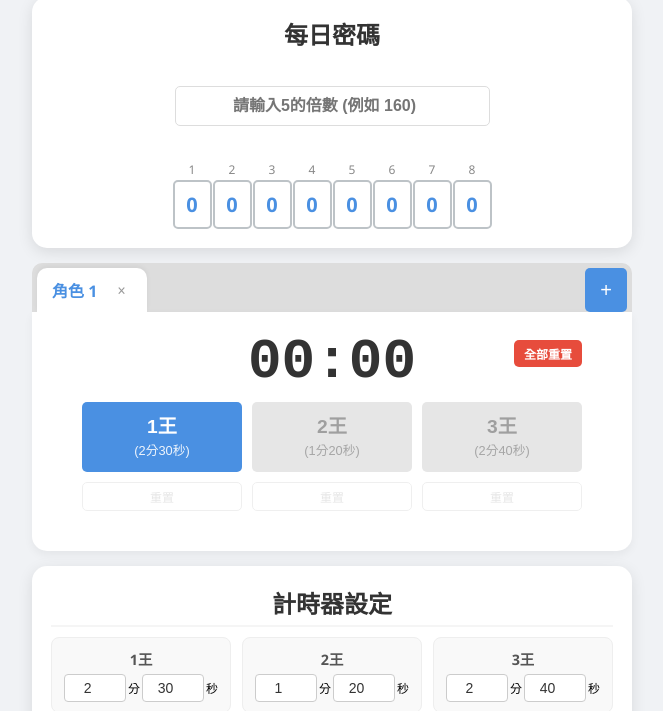
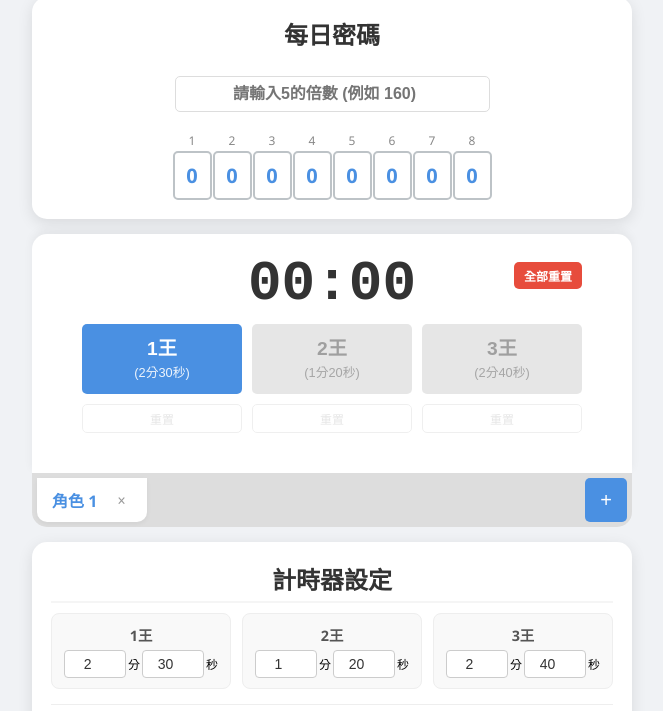
Before and after one commit to york0315/ThreeKing, a plain HTML site: page index.html in a window 1280 px wide. Shown: the part 118-829 px from the top of the page, without its empty margins (308-971 px from the left). Drawn offline with Linux system fonts and the light colour scheme.

Commit message:
Update index.html

```diff
--- a/index.html
+++ b/index.html
@@ -32,7 +32,7 @@
             min-height: 100vh;
             margin: 0;
             background-color: #f0f2f5;
-            padding: 15px; /* Body padding 減少 */
+            padding: 15px;
             padding-bottom: 80px;
         }
 
@@ -57,7 +57,6 @@
 
         .container {
             background: white;
-            /* 1. 減少各區塊內距 (原 2rem -> 1.2rem) */
             padding: 1.2rem;
             border-radius: 15px;
             box-shadow: 0 4px 15px rgba(0,0,0,0.1);
@@ -71,12 +70,12 @@
             color: #333;
             border-bottom: none;
             padding-bottom: 0;
-            margin-bottom: 10px; /* 標題與內容的間距 */
-            margin-top: 0;       /* 移除標題上方多餘空白 */
+            margin-bottom: 5px; /* 縮小標題下方間距 */
+            margin-top: 0;
             font-size: 1.5rem;
             display: flex; justify-content: center; align-items: center; gap: 10px;
         }
-        h2.with-border { border-bottom: 2px solid var(--secondary-color); padding-bottom: 5px; }
+        h2.with-border { border-bottom: 2px solid var(--secondary-color); padding-bottom: 5px; margin-bottom: 10px; }
 
         /* Toast */
         #toast-notification {
@@ -87,11 +86,16 @@
         }
         #toast-notification.show { opacity: 1; transform: translateY(0); }
 
-        /* 輸入框 */
-        .input-group { display: flex; flex-direction: column; gap: 15px; align-items: center; }
+        /* --- 輸入框與二進位 (1. 緊湊化) --- */
+        .input-group {
+            display: flex; flex-direction: column;
+            gap: 5px; /* 大幅減少間距 (原15px) */
+            align-items: center;
+        }
 
         #decimalInput {
-            padding: 10px; font-size: 16px; border: 1px solid #ddd; border-radius: 5px;
+            padding: 8px; /* 稍微減少 padding */
+            font-size: 16px; border: 1px solid #ddd; border-radius: 5px;
             text-align: center; font-weight: bold; color: #2c3e50;
             width: 315px; max-width: 100%; box-sizing: border-box;
         }
@@ -103,7 +107,7 @@
             font-weight: normal; color: #333;
         }
 
-        .error-msg { color: #e74c3c; font-size: 12px; height: 15px; margin-top: -10px; }
+        .error-msg { color: #e74c3c; font-size: 12px; height: 15px; margin-top: -5px; }
 
         .binary-container { display: flex; justify-content: center; gap: 5px; margin-top: 0; flex-wrap: wrap; }
         .bit-box { display: flex; flex-direction: column; align-items: center; width: 35px; }
@@ -115,14 +119,21 @@
         }
         .bit-value.active { border-color: var(--primary-color); background-color: #ebf5ff; }
 
-        /* Tabs */
-        .tabs-header { display: flex; overflow-x: auto; background: #ddd; border-radius: 10px 10px 0 0; padding: 5px 5px 0 5px; gap: 5px; }
+        /* --- Tabs (3. 移到下方) --- */
+        /* Header 在下方，圓角改為下方 */
+        .tabs-header {
+            display: flex; overflow-x: auto; background: #ddd;
+            border-radius: 0 0 15px 15px; /* 下方圓角 */
+            padding: 5px 5px 5px 5px; gap: 5px;
+        }
+        /* 按鈕圓角改為下方 */
         .tab-btn {
-            padding: 10px 15px; background: var(--tab-inactive); border: none; border-radius: 10px 10px 0 0;
+            padding: 10px 15px; background: var(--tab-inactive); border: none;
+            border-radius: 0 0 10px 10px; /* 下方圓角 */
             cursor: pointer; font-weight: bold; display: flex; align-items: center; gap: 8px;
             min-width: 80px; justify-content: space-between; transition: background 0.2s; white-space: nowrap;
         }
-        .tab-btn.active { background: white; color: var(--primary-color); box-shadow: 0 -2px 5px rgba(0,0,0,0.05); }
+        .tab-btn.active { background: white; color: var(--primary-color); box-shadow: 0 2px 5px rgba(0,0,0,0.05); }
         .tab-close { font-size: 12px; color: #999; padding: 2px 6px; border-radius: 50%; }
         .tab-close:hover { background: #ffcccc; color: #d00; }
         .add-tab-btn {
@@ -130,11 +141,12 @@
             border: none; border-radius: 5px; cursor: pointer; margin-left: auto;
         }
 
+        /* Content 在上方，圓角改為上方 */
         .tab-content-wrapper {
-            background: white; border-radius: 0 0 15px 15px;
-            padding: 10px 20px; /* 3. 減少上下 padding */
-            box-shadow: 0 4px 10px rgba(0,0,0,0.05);
-            /* 3. 移除 min-height: 300px，改為 auto，大幅減少下方空白 */
+            background: white;
+            border-radius: 15px 15px 0 0; /* 上方圓角 */
+            padding: 10px 20px;
+            box-shadow: 0 -4px 10px rgba(0,0,0,0.05); /* 陰影方向微調 */
             min-height: auto;
             display: flex; flex-direction: column; align-items: center;
         }
@@ -144,26 +156,15 @@
 
         /* --- Timer UI --- */
         .timer-display-row {
-            position: relative;
-            width: 100%;
-            max-width: 500px;
-            margin: 10px auto;
-            height: 60px;
-            display: flex;
-            justify-content: center;
-            align-items: center;
+            position: relative; width: 100%; max-width: 500px; margin: 10px auto; height: 60px;
+            display: flex; justify-content: center; align-items: center;
         }
         .timer-display {
             font-size: 3.5rem; font-family: 'Courier New', Courier, monospace;
-            color: #333; font-weight: bold; margin: 0; padding: 0;
-            line-height: 1; /* 確保行高緊湊 */
+            color: #333; font-weight: bold; margin: 0; padding: 0; line-height: 1;
         }
         .btn-reset-top {
-            position: absolute;
-            right: 0;
-            /* 2. 對齊時間上緣 */
-            top: 8px; /* 微調像素以對齊 3.5rem 字體的頂部 */
-            transform: none; /* 移除垂直置中 */
+            position: absolute; right: 0; top: 8px; transform: none;
             background-color: var(--reset-color); color: white; border: none;
             padding: 5px 10px; border-radius: 5px; font-size: 12px; font-weight: bold; cursor: pointer; white-space: nowrap;
         }
@@ -171,7 +172,6 @@
 
         .controls-wrapper {
             display: flex; flex-direction: column; align-items: center; width: 100%; max-width: 500px; margin: 0 auto;
-            /* 3. 減少 wrapper 底部空白 */
             margin-bottom: 5px;
         }
         .btn-group { display: flex; justify-content: space-between; width: 100%; margin-bottom: 5px; gap: 10px; }
@@ -213,9 +213,10 @@
             display: flex; align-items: center; gap: 2px; justify-content: center; width: 100%; font-size: 12px;
         }
 
+        /* 2. 設定選項對齊 */
         .options-col {
             display: flex; flex-direction: column; align-items: flex-start; width: 100%;
-            padding: 10px 10px 0 10px; /* 減少 padding */
+            padding: 10px 0; /* 移除左右 padding，對齊上方格子左緣 */
             border-top: 1px solid #eee; margin-top: 0; gap: 10px;
         }
         .checkbox-wrapper { display: flex; align-items: center; gap: 8px; cursor: pointer; user-select: none; }
@@ -234,13 +235,12 @@
 
         .save-msg {
             font-size: 0.85rem; color: var(--info-gray); font-weight: normal;
-            height: 20px; margin-bottom: 5px; opacity: 0; transition: opacity 0.5s ease;
+            height: 20px; margin-bottom: 0; /* 減少提示與輸入框的距離 */
+            opacity: 0; transition: opacity 0.5s ease;
         }
         .tab-save-msg {
             font-size: 0.85rem; color: var(--info-gray); font-weight: normal;
-            height: 20px;
-            /* 3. 減少下方空白 */
-            margin-top: 0;
+            height: 20px; margin-top: 0;
             opacity: 0; transition: opacity 0.5s ease;
             align-self: center; text-align: center;
         }
@@ -262,6 +262,7 @@
 
     <div class="container">
         <h2>每日密碼</h2>
+        <!-- 1. 減少這裡的空白 -->
         <div id="saveMsg" class="save-msg">(已記錄當下密碼)</div>
 
         <div class="input-group">
@@ -274,11 +275,13 @@
     </div>
 
     <div class="container timer-section">
+        <!-- 3. HTML 結構調整：內容區在前，Tabs Header 在後 (為了將 TAG 移到下方) -->
+        <div class="tab-content-wrapper" id="tabsContent">
+            <!-- JS 動態內容 -->
+        </div>
+
         <div class="tabs-header" id="tabsHeader">
             <button class="add-tab-btn" onclick="addNewTab()">+</button>
-        </div>
-        <div class="tab-content-wrapper" id="tabsContent">
-            <!-- JS 動態內容 -->
         </div>
     </div>
 
@@ -310,6 +313,7 @@
         </div>
 
         <div class="options-col">
+            <!-- 2. 左側 Padding 移除，對齊上方 -->
             <label class="checkbox-wrapper">
                 <input type="checkbox" id="conf-auto-next" onchange="handleAutoNextChange()">
                 自動點擊下一王啟動
@@ -695,6 +699,8 @@
         tabBtn.onclick = (e) => { if(e.target.classList.contains('tab-close')) return; switchTab(id); };
         tabBtn.ondblclick = () => renameTab(id);
         tabBtn.innerHTML = `<span id="tab-name-${id}">${name}</span><span class="tab-close" onclick="removeTab(${id})">✕</span>`;
+
+        // 3. 注意：Header 移到內容下方，所以這裡改用 appendChild 到 headerContainer
         headerContainer.insertBefore(tabBtn, addBtn);
 
         const contentContainer = document.getElementById('tabsContent');
```
